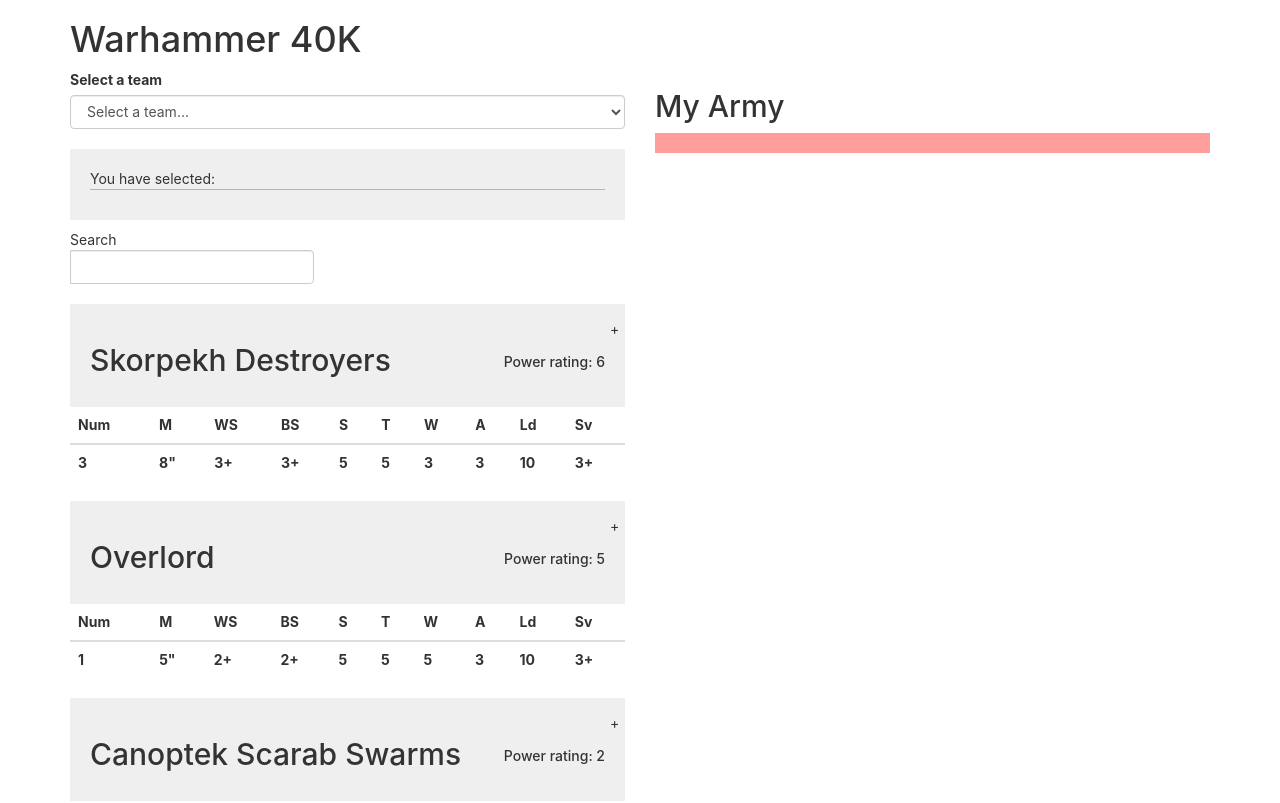
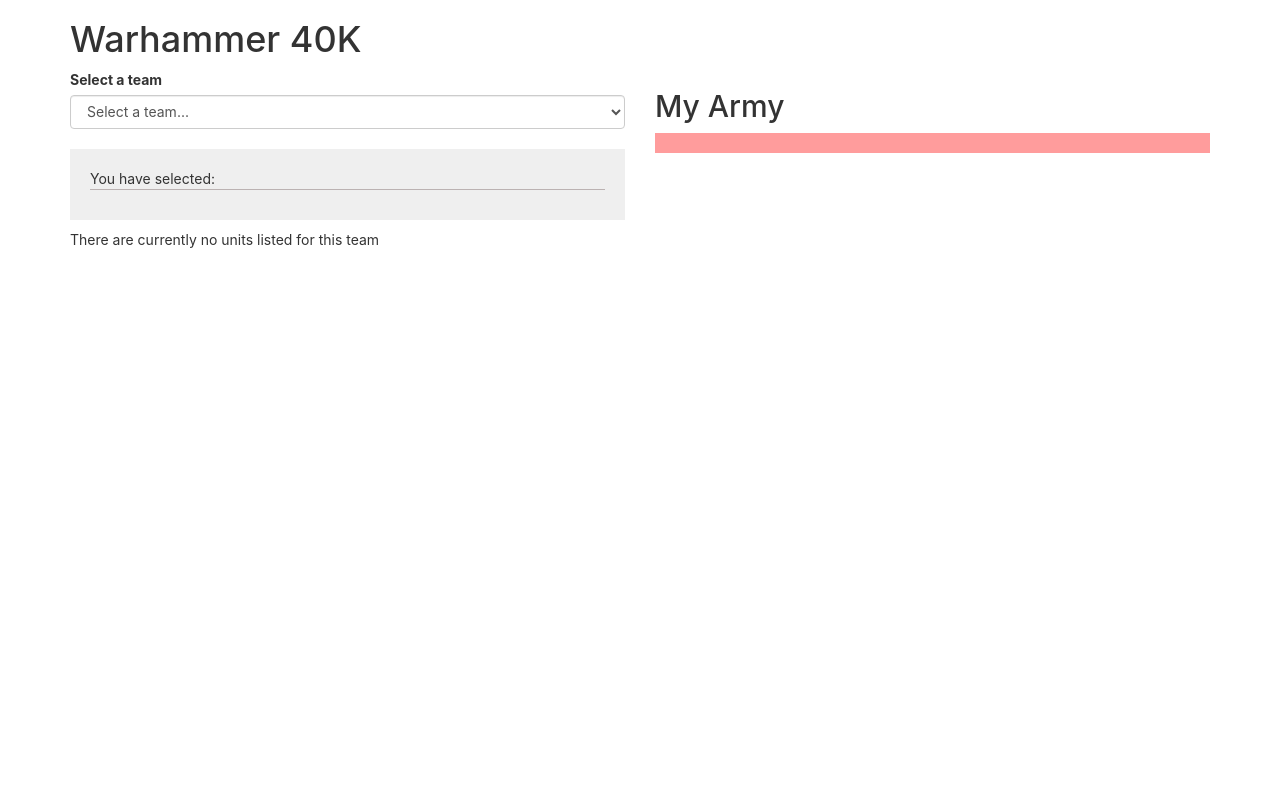
Before and after one commit to Falko27/40K, a React (Create React App) app: page / in a window 1280 px wide. Shown: the top 803 px of the page. Built offline with nearby package versions, Linux system fonts and the light colour scheme.

Commit message:
fix: updated display to start empty

```diff
--- a/src/components/teams/team.js
+++ b/src/components/teams/team.js
@@ -19,6 +19,7 @@
 
   const handleChange = (e) => {
     updateTeam(e.target.value);
+    console.log("handle...");
   };
 
   return (
@@ -41,7 +42,7 @@
           <p>You have selected: {selectedTeam}</p>
         </div>
       )}
-      <Unit selectedTeam={selectedTeam} />
+      <Unit selectedTeam={selectedTeam} myUnits={selectedTeam} />
     </div>
   );
 };
--- a/src/components/unit/unit.js
+++ b/src/components/unit/unit.js
@@ -10,7 +10,6 @@
   );
 
   const myUnits = filteredTeams[0].units;
-  console.log("chosen team", myUnits);
 
   const addToArmy = (e) => {
     let armyList = document.querySelector(".armyList");
@@ -19,7 +18,7 @@
     armyList.append(clone);
   };
 
-  if (myUnits.length > 0) {
+  if (props.selectedTeam !== "" && myUnits.length > 0) {
     return (
       <div>
         <div className="input-group">
```
